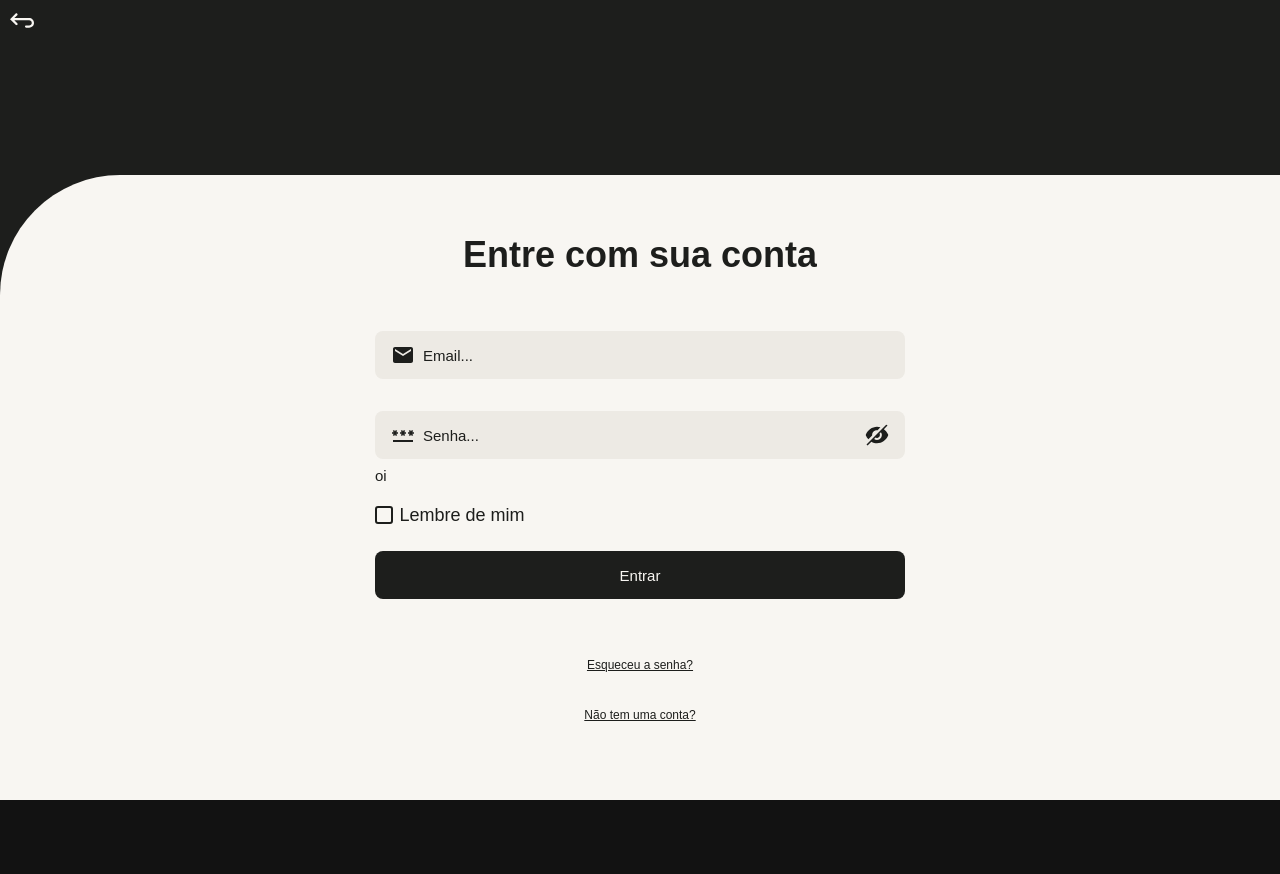
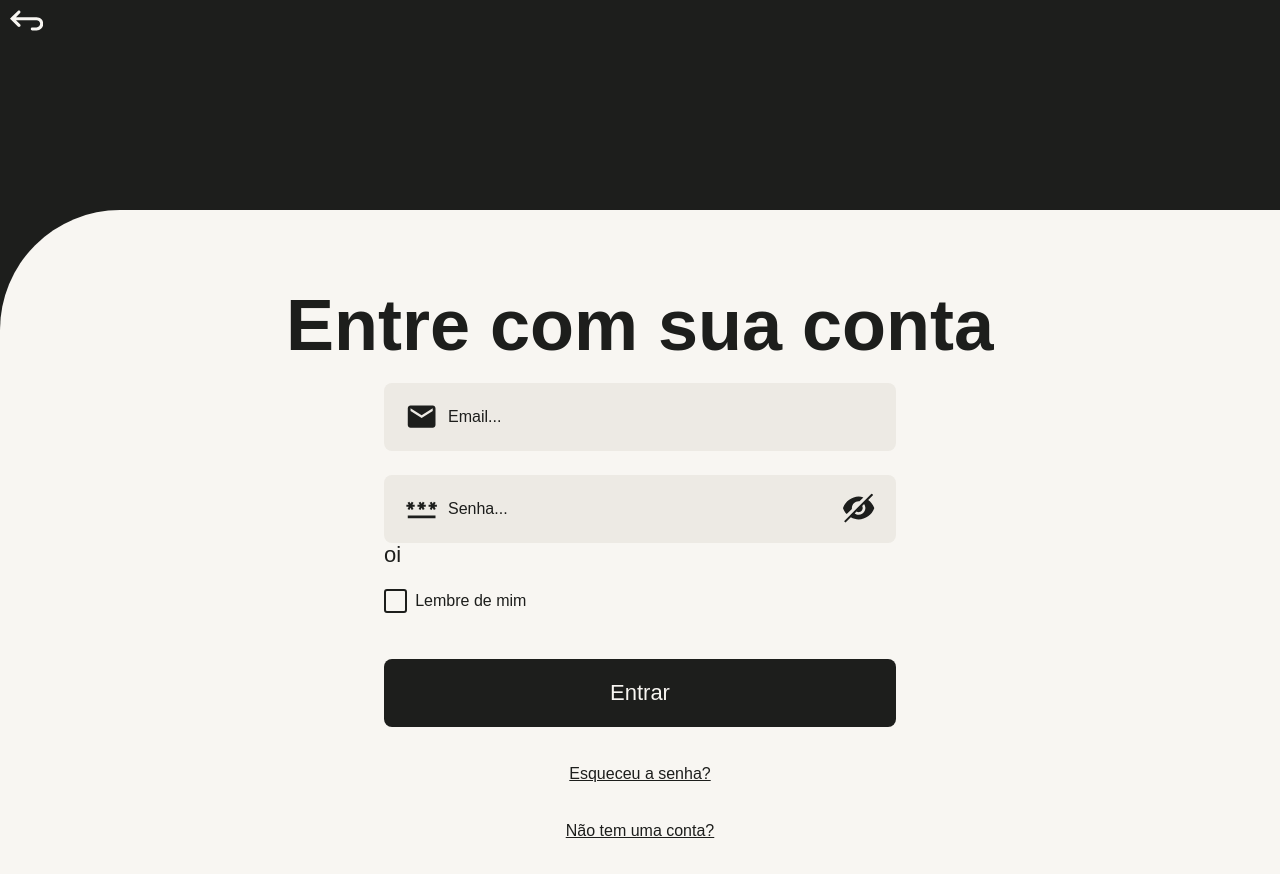
Before and after one commit to GitCoffee-hackathon2025/hackathon-frontend, a Vue app: page /entrar in a window 1280 px wide. Shown: the top 874 px of the page. Before the commit the page ends 800 px from the top, so only its background shows below. Built offline with nearby package versions, Linux system fonts and the light colour scheme.

Commit message:
FEAT: Atualizando os tamanhos dos textos em cada tamanho de tela

```diff
--- a/src/assets/base.scss
+++ b/src/assets/base.scss
@@ -1,43 +1,100 @@
 @import './cores.scss';
 
-:root {
+:root{
   font-family: Arial, Helvetica, sans-serif;
-  font-size: 12px;
+  font-size: 16px; /* RECOMENDADO: base para rem (acessibilidade e previsibilidade) */
 
-  --texto-p1: clamp(0.6rem, 0.5rem + 0.5vw, 0.8rem); /* ~7.2px a 9.6px */
-  --texto-p2: clamp(0.75rem, 0.7rem + 0.6vw, 0.9rem); /* ~9px a 10.8px */
-  --texto-m1: clamp(0.875rem, 0.85rem + 0.8vw, 1rem); /* ~10.5px a 12px */
-  --texto-m2: clamp(1rem, 1rem + 1vw, 1.125rem); /* ~12px a 13.5px */
-  --texto-g1: clamp(1.125rem, 1.1rem + 1.3vw, 1.25rem); /* ~13.5px a 15px */
-  --texto-g2: clamp(1.25rem, 1.3rem + 1.6vw, 1.5rem); /* ~15px a 18px */
-  --texto-g3: clamp(1.5rem, 1.5rem + 2vw, 1.875rem); /* ~18px a 22.5px */
-  --texto-gg: clamp(1.875rem, 1.8rem + 2.5vw, 2.25rem); /* ~22.5px a 27px */
-  --texto-xxg: clamp(2.25rem, 2.25rem + 3vw, 3rem); /* ~27px a 36px */
+  /* Tipografia (mobile-first) */
+  --texto-p: clamp(0.875rem, 0.9rem + 0.3vw, 1rem);    /* 14px — 16px */
+  --texto-m: clamp(1rem, 1rem + 1vw, 1.125rem);         /* 16px — 18px */
+  --texto-g: clamp(1.125rem, 1.2rem + 1.6vw, 1.5rem);   /* 18px — 24px */
+  --texto-gg: clamp(1.5rem, 1.6rem + 2.5vw, 2rem);      /* 24px — 32px */
+  --texto-xxg: clamp(2rem, 2.2rem + 5vw, 3rem);         /* 32px — 48px */
 
-  --lh-p1: 1.3;
-  --lh-p2: 1.35;
-  --lh-m1: 1.4;
-  --lh-m2: 1.45;
-  --lh-g1: 1.4;
-  --lh-g2: 1.3;
-  --lh-g3: 1.3;
-  --lh-gg: 1.2;
-  --lh-xxg: 1.15;
+  /* Componentes e ícones */
+  --altura-componentes: clamp(2.75rem, 3rem + 0.5vw, 3.5rem); /* 44px — 56px (input touch-safe) */
+  --largura-componentes: clamp(17.5rem, 90vw, 33.125rem);    /* 280px — 530px (mobile nav/inputs) */
+  --tamanho-icones: clamp(1rem, 1rem + 0.5vw, 1.5rem);       /* 16px — 24px (icon visual) */
+  --alvo-toque: clamp(2.75rem, 3rem + 0.5vw, 3rem);          /* 44px — 48px (hit area) */
+}
 
-    /* Altura: padrão acessível */
-  --altura-componentes: 48px; /* padrão: 48px (Material / Android friendly) */
-  --altura-componentes-compact: 40px; /* só desktop se necessário */
+/* Small screens -> slightly larger baseline at small tablet */
+@media (min-width: 576px) {
+  :root{
+    --texto-p: clamp(0.9rem, 0.95rem + 0.25vw, 1rem);     /* 14.4px — 16px */
+    --texto-m: clamp(1rem, 1.02rem + 0.9vw, 1.125rem);    /* 16px — 18px */
+    --texto-g: clamp(1.125rem, 1.22rem + 1.4vw, 1.5rem);  /* 18px — 24px */
 
-  /* Ícone dentro do input: 1.5rem = 24px (bom para textfields) */
-  --tamanho-icones: 24px;
+    --altura-componentes: clamp(2.75rem, 3rem + 0.4vw, 3.5rem);
+    --largura-componentes: clamp(18rem, 70vw, 34rem);     /* ~288px — ~544px */
+    --tamanho-icones: clamp(1rem, 1.05rem + 0.4vw, 1.5rem);
+    --alvo-toque: clamp(2.75rem, 3rem + 0.4vw, 3rem);
+  }
+}
 
-  /* Largura dos inputs:
-     - mínimo: 280px (funciona bem em phones antigos / pequenos)
-     - preferido: 40vw (escala com a viewport)
-     - máximo: 720px (limita campos muito largos em desktop)
-  */
-  --largura-componentes: clamp(280px, 60vw, 530px);
+/* Tablet / small laptop */
+@media (min-width: 768px) {
+  :root{
+    --texto-p: clamp(0.9rem, 1rem + 0.15vw, 1rem);        /* 14.4px — 16px */
+    --texto-m: clamp(1rem, 1.06rem + 0.8vw, 1.125rem);    /* 16px — 18px */
+    --texto-g: clamp(1.125rem, 1.25rem + 1.2vw, 1.6rem);  /* 18px — 25.6px */
+    --texto-gg: clamp(1.5rem, 1.7rem + 2vw, 2rem);        /* 24px — 32px */
+    --texto-xxg: clamp(2rem, 2.4rem + 4vw, 3rem);         /* 32px — 48px */
+
+    --altura-componentes: clamp(3rem, 3.1rem + 0.4vw, 3.75rem); /* 48px — 60px */
+    --largura-componentes: clamp(22.5rem, 60vw, 40rem);         /* 360px — 640px */
+    --tamanho-icones: clamp(1.125rem, 1.25rem + 0.6vw, 1.75rem);/* 18px — 28px */
+    --alvo-toque: clamp(2.75rem, 3.2rem + 0.4vw, 3.5rem);
+  }
 }
+
+/* Desktop */
+@media (min-width: 992px) {
+  :root{
+    --texto-p: clamp(0.95rem, 1rem + 0.1vw, 1.05rem);     /* ~15.2px — 16.8px */
+    --texto-m: clamp(1.05rem, 1.08rem + 0.6vw, 1.25rem);  /* 16.8px — 20px */
+    --texto-g: clamp(1.25rem, 1.4rem + 1vw, 2rem);        /* 20px — 32px */
+    --texto-gg: clamp(1.75rem, 1.9rem + 1.6vw, 2.5rem);   /* 28px — 40px */
+    --texto-xxg: clamp(2.25rem, 2.6rem + 3.5vw, 4rem);    /* 36px — 64px */
+
+    --altura-componentes: clamp(3rem, 3.5rem + 0.6vw, 4rem);  /* 48px — 64px */
+    --largura-componentes: clamp(22.5rem, 45vw, 45rem);       /* 360px — 720px */
+    --tamanho-icones: clamp(1.25rem, 1.5rem + 0.6vw, 2rem);   /* 20px — 32px */
+    --alvo-toque: clamp(3rem, 3.5rem + 0.6vw, 4rem);
+  }
+}
+
+/* Large desktop / 4k-friendly */
+@media (min-width: 1200px) {
+  :root{
+    --texto-p: clamp(1rem, 1.05rem + 0.08vw, 1.05rem);
+    --texto-m: clamp(1.125rem, 1.15rem + 0.6vw, 1.375rem);  /* ~18px — 22px */
+    --texto-g: clamp(1.375rem, 1.6rem + 1.0vw, 2.25rem);    /* ~22px — 36px */
+    --texto-gg: clamp(1.875rem, 2rem + 1.6vw, 3rem);        /* 30px — 48px */
+    --texto-xxg: clamp(2.5rem, 3rem + 3.5vw, 4.5rem);       /* 40px — 72px */
+
+    --altura-componentes: clamp(3rem, 3.8rem + 0.6vw, 4.5rem); /* 48px — 72px */
+    --largura-componentes: clamp(22.5rem, 40vw, 45rem);        /* 360px — 720px */
+    --tamanho-icones: clamp(1.25rem, 1.6rem + 0.6vw, 2.25rem);/* 20px — 36px */
+    --alvo-toque: clamp(3rem, 3.8rem + 0.6vw, 4.5rem);
+  }
+}
+
+@media (min-width: 1440px) {
+  :root{
+    /* pequenos ajustes para very-large screens */
+    --texto-m: clamp(1.125rem, 1.2rem + 0.6vw, 1.5rem);
+    --texto-g: clamp(1.375rem, 1.8rem + 1.2vw, 2.5rem);
+    --texto-gg: clamp(1.875rem, 2.2rem + 1.8vw, 3.25rem);
+    --texto-xxg: clamp(2.75rem, 3.2rem + 3.8vw, 5rem);
+
+    --altura-componentes: clamp(3rem, 4rem + 0.6vw, 5rem);
+    --largura-componentes: clamp(22.5rem, 36vw, 50rem);   /* up to 800px */
+    --tamanho-icones: clamp(1.25rem, 1.8rem + 0.6vw, 2.5rem);
+    --alvo-toque: clamp(3rem, 4rem + 0.6vw, 5rem);
+  }
+}
+
 
 * {
   margin: 0;
--- a/src/views/Autenticacao/assets/inputs.scss
+++ b/src/views/Autenticacao/assets/inputs.scss
@@ -41,11 +41,6 @@
 }
 
 @media (min-width: 576px) {
-  :root {
-    --largura-componentes: clamp(320px, 80%, 540px);
-    --altura-componentes: 50px;
-  }
-
   .campo {
     justify-self: center;
     align-self: center;
@@ -90,19 +85,3 @@
 }
 
 /* Breakpoint ≥ 768px */
-@media (min-width: 768px) {
-  :root {
-    --largura-componentes: clamp(360px, 70%, 720px);
-    --altura-componentes: 52px;
-    --tamanho-icones: 1.6rem; // 25.6px
-  }
-}
-
-/* Breakpoint ≥ 992px */
-@media (min-width: 992px) {
-  :root {
-    --largura-componentes: clamp(400px, 60%, 960px);
-    --altura-componentes: 56px;
-    --tamanho-icones: 1.75rem; // 28px
-  }
-}
--- a/src/views/Autenticacao/assets/logincadastro.scss
+++ b/src/views/Autenticacao/assets/logincadastro.scss
@@ -3,7 +3,7 @@ form {
   height: 100vh;
   display: grid;
   grid-template-columns: repeat(30, 1fr);
-  grid-template-rows: repeat(30, clamp(15px, 20%, 25px));
+  grid-template-rows: repeat(30, clamp(15px, 20%, 30px));
   background-color: var(--branco);
 
   div.entradas {
@@ -18,26 +18,26 @@ form {
     grid-template-rows: repeat(30, 1fr);
 
     h1 {
-      font-size: var(--texto-gg);
+      font-size: var(--texto-xxg);
       color: var(--cinza);
       justify-self: center;
       align-self: center;
       text-align: center;
       grid-column: 1 / 31;
-      grid-row: 4 / 6;
+      grid-row: 5 / 7;
       overflow: hidden;
     }
 
     p {
-      font-size: var(--texto-m2);
+      font-size: var(--texto-m);
       color: var(--cinza);
       grid-column: 1 / 31;
-      grid-row: 13 / 15;
+      grid-row: 14 / 16;
       justify-self: center;
       align-self: center;
 
       &.recuperar-senha {
-        grid-row: 12 / 14;
+        grid-row: 13 / 15;
       }
     }
 
@@ -46,7 +46,7 @@ form {
       align-self: center;
       width: var(--largura-componentes);
       grid-column: 1 / 31;
-      grid-row: 20 / 22;
+      grid-row: 21 / 23;
       display: flex;
       align-items: center;
       justify-content: space-evenly;
@@ -54,7 +54,7 @@ form {
 
       button,
       a {
-        font-size: var(--texto-m2);
+        font-size: var(--texto-m);
         text-decoration: none;
         display: flex;
         align-items: center;
@@ -70,66 +70,3 @@ form {
     }
   }
 }
-
-@media (min-width: 576px) {
-  form {
-    div.entradas {
-      h1 {
-        font-size: var(--texto-xxg);
-      }
-
-      p {
-        font-size: var(--texto-g1);
-        &.recuperar-senha {
-        }
-      }
-
-      .acoes-form {
-        button,
-        a {
-          font-size: var(--texto-g1);
-        }
-      }
-    }
-  }
-}
-
-@media (min-width: 768px) {
-  form {
-    div.entradas {
-      h1 {
-      }
-
-      p {
-        &.recuperar-senha {
-        }
-      }
-
-      .acoes-form {
-        button,
-        a {
-        }
-      }
-    }
-  }
-}
-
-@media (min-width: 992px) {
-  form {
-    .parte-baixa {
-      h2 {
-      }
-
-      p {
-        &.recuperar-senha {
-        }
-      }
-
-      .acoes-form {
-        button,
-        a {
-        }
-      }
-    }
-  }
-}
--- a/src/views/Autenticacao/components/LinkForm.vue
+++ b/src/views/Autenticacao/components/LinkForm.vue
@@ -21,6 +21,7 @@ const props = defineProps({
 
 <style scoped lang="scss">
 a {
+  font-size: var(--texto-m2);
   grid-column: 1 / 31;
   grid-row: 27 / 29;
   color: var(--cinza);
--- a/src/views/Autenticacao/components/ParteCima.vue
+++ b/src/views/Autenticacao/components/ParteCima.vue
@@ -34,7 +34,7 @@ const props = defineProps({
 
 <style lang="scss" scoped>
 div {
-  min-height: 550px;
+  min-height: 400px;
   background-color: var(--cinza);
   grid-column: 1 / 31;
   grid-row: 1 / 31;
```
